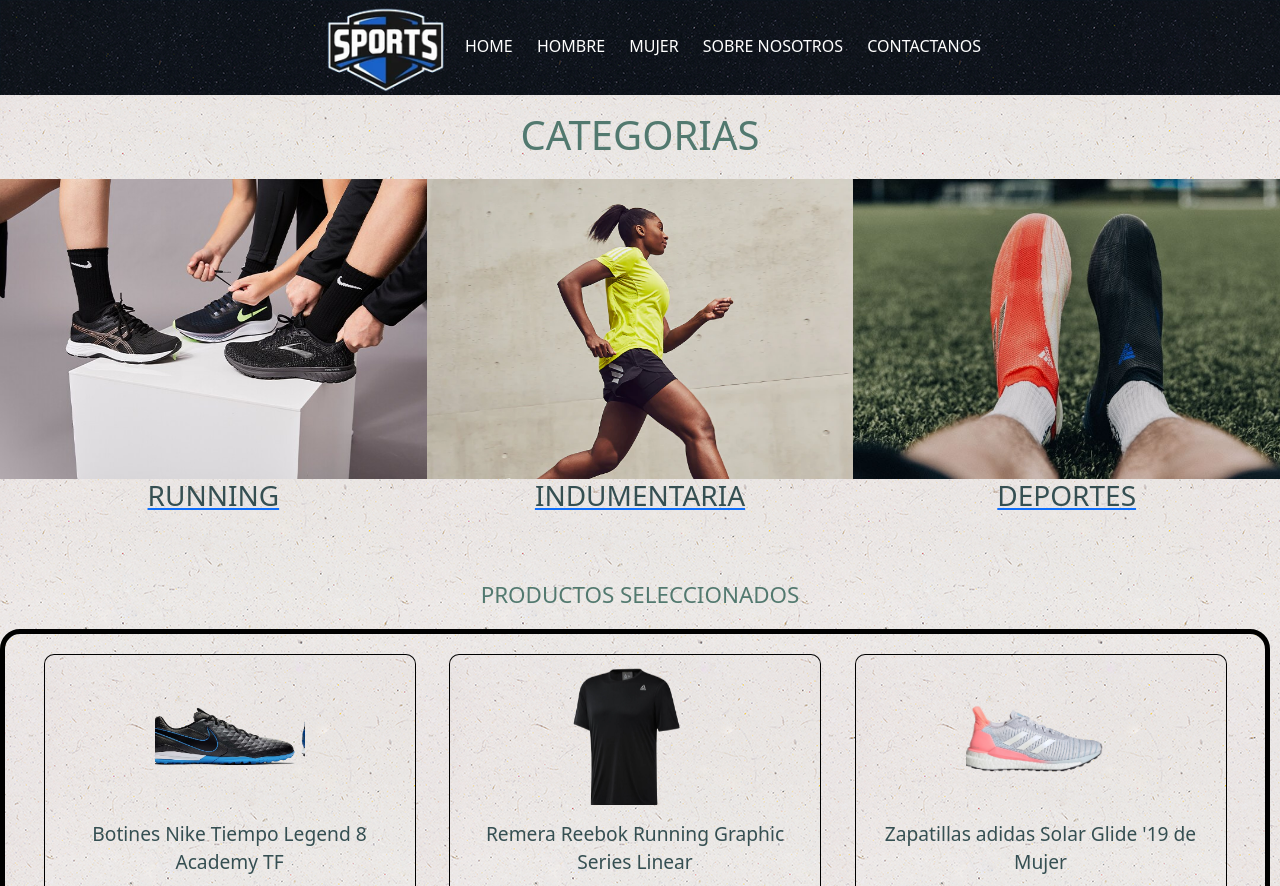
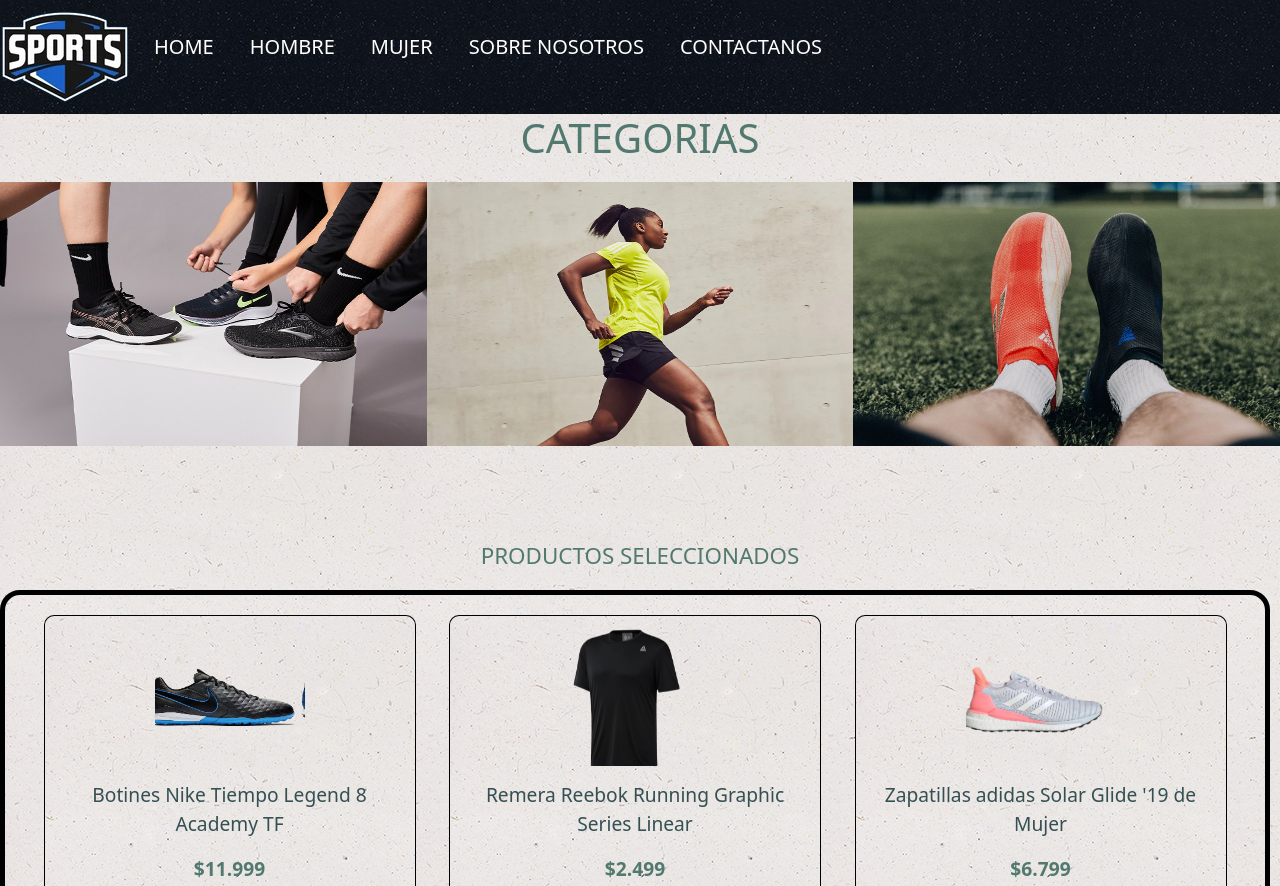
Before and after one commit to FranciscoAlewaerts/Tienda-Sports, a website: page pages/mujer.html in a window 1280 px wide. Shown: the top 886 px of the page. Drawn offline with nearby package versions, Linux system fonts and the light colour scheme.

Commit message:
Update mujer.html

```diff
--- a/pages/mujer.html
+++ b/pages/mujer.html
@@ -17,31 +17,54 @@
 </head>
 <body class="title animate__animated animate__fadeInDown ">
     <header>
-        <nav>
-            <ul class="navegador">
+        <nav class="navbar navbar-dark navbar-expand-lg navegador">
+            <a href="../index.html"><img src="../Multimedia/logoweb.png" alt="" class="logoWeb1"></a>
+            <button class="navbar-toggler" type="button" data-bs-toggle="offcanvas" data-bs-target="#navbarOffcanvasLg" aria-controls="navbarOffcanvasLg">
+                <span class="navbar-toggler-icon"></span>
+            </button>
+            <div class="offcanvas offcanvas-start justify-content-center" tabindex="-1" id="navbarOffcanvasLg" aria-labelledby="navbarOffcanvasLgLabel">
+                <div class="offcanvas-header">
                     <img src="../Multimedia/logoweb.png" alt="" class="logoWeb">
-                <li><a href="../index.html" class="txtNav">HOME</a></li>
-                <li> <a href="../pages/hombre.html" class="txtNav ">HOMBRE</a></li>
-                <li> <a href="../pages/mujer.html" class="txtNav ">MUJER</a></li>
-                <li> <a href="../pages/sobre_nosotros.html" class="txtNav">SOBRE NOSOTROS</a></li>
-                <li><a href="../pages/contactanos.html" class="txtNav">CONTACTANOS</a></li>
+                    <button type="button" class="btn-close text-reset" data-bs-dismiss="offcanvas" aria-label="Close"></button>
+                </div>
+                <div class="offcanvas-body">
+                    <ul class="navbar-nav flex-grow-1 pe-3" style="margin-right: 60px">
+                    <li class="nav-item">
+                        <a class="nav-link active borderNav" aria-current="page" href="../index.html">HOME</a>
+                    </li>
+                    <li class="nav-item">
+                        <a class="nav-link active" aria-current="page" href="../pages/hombre.html">HOMBRE</a>
+                    </li>
+                    <li class="nav-item">
+                        <a class="nav-link active" aria-current="page" href="../pages/mujer.html">MUJER</a>
+                    </li>
+                    <li class="nav-item">
+                        <a class="nav-link active" aria-current="page" href="../pages/sobre_nosotros.html">SOBRE NOSOTROS</a>
+                    </li>
+                    <li class="nav-item">
+                        <a class="nav-link active" aria-current="page" href="../pages/contactanos.html">CONTACTANOS</a>
+                    </li>
                 </ul>
+
+                </div>
+                </div>
+            </div>
         </nav>
     </header>
     <main>
         <h1 class="title">CATEGORIAS</h1>
         <div class="imgHombre">
             <div>
-                <img src="../Multimedia/zapatillasMujer.jpg" alt="" class="imgMain">
-                <a href=""><h3>RUNNING</h3></a>
+                <a href=""><img src="../Multimedia/zapatillasMujer.jpg" alt="" class="imgMain"></a>
+
             </div>
             <div >
-                <img src="../Multimedia/ropaMujer.jpg" alt="" class="imgMain">
-                <a href=""><h3>INDUMENTARIA</h3></a>
+                <a href=""><img src="../Multimedia/ropaMujer.jpg" alt="" class="imgMain"></a>
+
             </div>
             <div >
-                <img src="../Multimedia/botines.jpg" alt="" class="imgMain">
-                <a href=""><h3>DEPORTES</h3></a>
+                <a href=""><img src="../Multimedia/botines.jpg" alt="" class="imgMain"></a>
+
             </div>
         </div>
         <h3 class="pSelec">PRODUCTOS SELECCIONADOS</h3>
@@ -164,13 +187,14 @@
     <footer>
         <ul class="nav justify-content-center">
             <li class="nav-item txtFoot">
-                <a class="nav-link" href="#">INSTAGRAM</a>
+                <a class="nav-link" href="#"><img src="Multimedia/instagram.png" alt=""></a>
+
             </li>
             <li class="nav-item txtFoot">
-              <a class="nav-link " href="#">FACEBOOK</a>
+                <a class="nav-link " href="#"><img src="Multimedia/facebook.png" alt=""></a>
             </li>
             <li class="nav-item txtFoot">
-              <a class="nav-link" href="#">TWITTER</a>
+                <a class="nav-link" href="#"><img src="Multimedia/twitter.png" alt=""></a>
             </li>
             <li class="nav-item txtFoot">
                 <a class="nav-link disabled">DERECHOS RESERVADOS &copy;</a>
```
Lines whose indentation alone changed are shown as unchanged.
